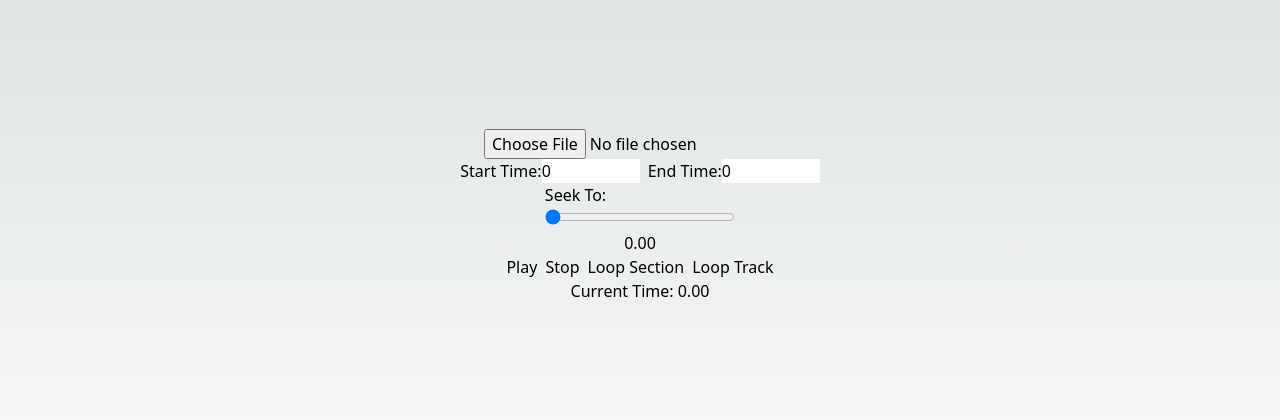
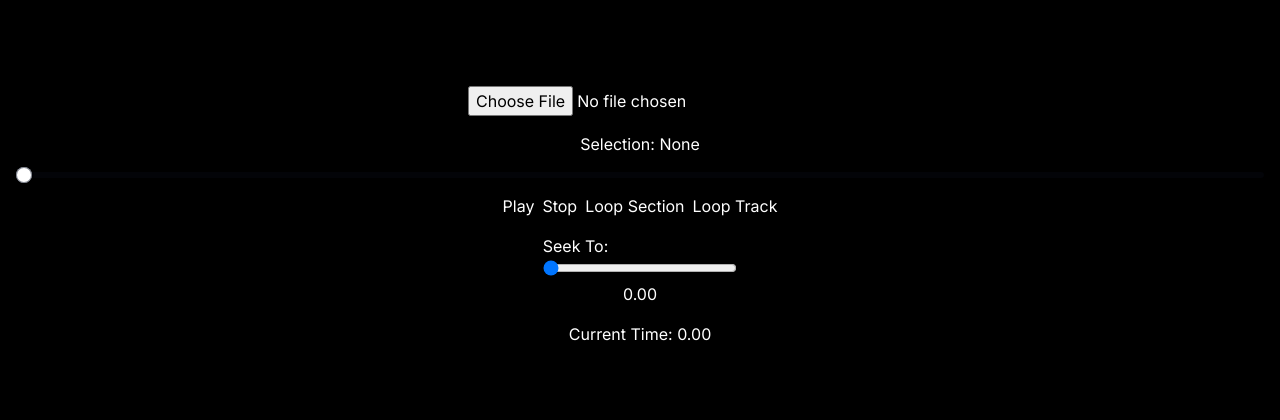
Before and after one commit to dreadhalor/audio-cropper, a Next.js app: page /test-3 in a window 1280 px wide. Shown: the part 184-604 px from the top of the page. Built offline with nearby package versions, Linux system fonts and the light colour scheme.

Commit message:
Updating sandbox ui

```diff
--- a/src/app/globals.css
+++ b/src/app/globals.css
@@ -2,32 +2,75 @@
   @tailwind components;
   @tailwind utilities;
 
+  @layer base {
     :root {
-  --foreground-rgb: 0, 0, 0;
-  --background-start-rgb: 214, 219, 220;
-  --background-end-rgb: 255, 255, 255;
+      --background: 0 0% 100%;
+      --foreground: 222.2 84% 4.9%;
+
+      --card: 0 0% 100%;
+      --card-foreground: 222.2 84% 4.9%;
+
+      --popover: 0 0% 100%;
+      --popover-foreground: 222.2 84% 4.9%;
+
+      --primary: 222.2 47.4% 11.2%;
+      --primary-foreground: 210 40% 98%;
+
+      --secondary: 210 40% 96.1%;
+      --secondary-foreground: 222.2 47.4% 11.2%;
+
+      --muted: 210 40% 96.1%;
+      --muted-foreground: 215.4 16.3% 46.9%;
+
+      --accent: 210 40% 96.1%;
+      --accent-foreground: 222.2 47.4% 11.2%;
+
+      --destructive: 0 84.2% 60.2%;
+      --destructive-foreground: 210 40% 98%;
+
+      --border: 214.3 31.8% 91.4%;
+      --input: 214.3 31.8% 91.4%;
+      --ring: 222.2 84% 4.9%;
+
+      --radius: 0.5rem;
     }
 
-@media (prefers-color-scheme: dark) {
-  :root {
-    --foreground-rgb: 255, 255, 255;
-    --background-start-rgb: 0, 0, 0;
-    --background-end-rgb: 0, 0, 0;
+    .dark {
+      --background: 222.2 84% 4.9%;
+      --foreground: 210 40% 98%;
+
+      --card: 222.2 84% 4.9%;
+      --card-foreground: 210 40% 98%;
+
+      --popover: 222.2 84% 4.9%;
+      --popover-foreground: 210 40% 98%;
+
+      --primary: 210 40% 98%;
+      --primary-foreground: 222.2 47.4% 11.2%;
+
+      --secondary: 217.2 32.6% 17.5%;
+      --secondary-foreground: 210 40% 98%;
+
+      --muted: 217.2 32.6% 17.5%;
+      --muted-foreground: 215 20.2% 65.1%;
+
+      --accent: 217.2 32.6% 17.5%;
+      --accent-foreground: 210 40% 98%;
+
+      --destructive: 0 62.8% 30.6%;
+      --destructive-foreground: 210 40% 98%;
+
+      --border: 217.2 32.6% 17.5%;
+      --input: 217.2 32.6% 17.5%;
+      --ring: 212.7 26.8% 83.9%;
     }
   }
 
+  @layer base {
+    * {
+      @apply border-border;
+    }
     body {
-  color: rgb(var(--foreground-rgb));
-  background: linear-gradient(
-      to bottom,
-      transparent,
-      rgb(var(--background-end-rgb))
-    )
-    rgb(var(--background-start-rgb));
-}
-
-@layer utilities {
-  .text-balance {
-    text-wrap: balance;
+      @apply bg-background text-foreground;
     }
   }
--- a/src/app/layout.tsx
+++ b/src/app/layout.tsx
@@ -1,13 +1,17 @@
 import type { Metadata } from 'next';
-import { Inter } from 'next/font/google';
+import { Inter as FontSans } from 'next/font/google';
 import './globals.css';
-
-const inter = Inter({ subsets: ['latin'] });
+import { cn } from '@/lib/utils';
 
 export const metadata: Metadata = {
   title: 'Create Next App',
   description: 'Generated by create next app',
 };
+
+const fontSans = FontSans({
+  subsets: ['latin'],
+  variable: '--font-sans',
+});
 
 export default function RootLayout({
   children,
@@ -16,7 +20,15 @@ export default function RootLayout({
 }>) {
   return (
     <html lang='en' className='h-full' suppressHydrationWarning>
-      <body className={(inter.className, 'h-full')}>{children}</body>
+      <head />
+      <body
+        className={cn(
+          'h-full font-sans antialiased bg-black text-white',
+          fontSans.variable
+        )}
+      >
+        {children}
+      </body>
     </html>
   );
 }
--- a/src/app/test-3/page.tsx
+++ b/src/app/test-3/page.tsx
@@ -1,5 +1,8 @@
 'use client';
+import React from 'react';
+import { Range, getTrackBackground } from 'react-range';
 import { useSandboxAudioPlayer } from './use-sandbox-audio-player';
+import { Slider } from '@/components/ui/slider';
 
 const Page = () => {
   const {
@@ -22,21 +25,24 @@ const Page = () => {
   const handleFileUpload = async (e: React.ChangeEvent<HTMLInputElement>) => {
     const file = e.target.files?.[0];
     if (!file) return;
+
+    const audioContext = new AudioContext();
     const arrayBuffer = await file.arrayBuffer();
-    loadAudioBuffer(arrayBuffer);
+    const decodedAudioBuffer = await audioContext.decodeAudioData(arrayBuffer);
+    loadAudioBuffer(decodedAudioBuffer);
   };
 
-  const handleStartTimeChange = (e: React.ChangeEvent<HTMLInputElement>) => {
-    const time = parseFloat(e.target.value);
-    if (!isNaN(time) && time >= 0 && time <= (audioBuffer?.duration || 0)) {
-      setSelectionStart(time);
+  const handleRangeChange = (values: number[]) => {
+    const [start, end] = values;
+    if (!isNaN(start) && start >= 0 && start <= (audioBuffer?.duration || 0)) {
+      setSelectionStart(start);
+    } else {
+      setSelectionStart(null);
     }
-  };
-
-  const handleEndTimeChange = (e: React.ChangeEvent<HTMLInputElement>) => {
-    const time = parseFloat(e.target.value);
-    if (!isNaN(time) && time >= 0 && time <= (audioBuffer?.duration || 0)) {
-      setSelectionEnd(time);
+    if (!isNaN(end) && end >= 0 && end <= (audioBuffer?.duration || 0)) {
+      setSelectionEnd(end);
+    } else {
+      setSelectionEnd(null);
     }
   };
 
@@ -48,49 +54,23 @@ const Page = () => {
   };
 
   return (
-    <div className='w-full h-full flex flex-col items-center justify-center'>
+    <div className='w-full px-4 h-full flex flex-col items-center justify-center bg-transparent'>
       <input type='file' accept='audio/*' onChange={handleFileUpload} />
-      <div className='flex gap-2'>
-        <label>
-          Start Time:
-          <input
-            className='text-black'
-            type='number'
-            value={selectionStart}
-            onChange={handleStartTimeChange}
-            min='0'
-            max={audioBuffer?.duration || 0}
-            step='0.01'
+      <div className='w-full flex flex-col items-center pt-4'>
+        <div>
+          Selection:&nbsp;
+          {selectionStart !== null && selectionEnd !== null
+            ? `${selectionStart.toFixed(2)}s - ${selectionEnd.toFixed(2)}s`
+            : 'None'}
+        </div>
+        <Slider
+          className='my-4'
+          value={[selectionStart ?? 0, selectionEnd ?? 0]}
+          onValueChange={handleRangeChange}
+          min={0}
+          max={audioBuffer?.duration || 100}
+          step={0.1}
         />
-        </label>
-        <label>
-          End Time:
-          <input
-            className='text-black'
-            type='number'
-            value={selectionEnd}
-            onChange={handleEndTimeChange}
-            min='0'
-            max={audioBuffer?.duration || 0}
-            step='0.01'
-          />
-        </label>
-      </div>
-      <div className='flex flex-col items-center'>
-        <label>
-          Seek To:
-          <input
-            type='range'
-            value={getCurrentTime()}
-            onChange={handleSeekChange}
-            min='0'
-            max={audioBuffer?.duration || 0}
-            step='0.01'
-            className='w-full'
-          />
-        </label>
-        <div>{getCurrentTime().toFixed(2)}</div>
-      </div>
         <div className='flex gap-2'>
           <button onClick={playPause}>{isPlaying ? 'Pause' : 'Play'}</button>
           <button onClick={stopAudio}>Stop</button>
@@ -107,7 +87,23 @@ const Page = () => {
             Loop Track
           </button>
         </div>
+        <div className='flex flex-col items-center my-4'>
+          <label>
+            Seek To:
+            <input
+              type='range'
+              value={getCurrentTime()}
+              onChange={handleSeekChange}
+              min='0'
+              max={audioBuffer?.duration || 0}
+              step='0.01'
+              className='w-full'
+            />
+          </label>
+          <div>{getCurrentTime().toFixed(2)}</div>
+        </div>
         <div>Current Time: {getCurrentTime().toFixed(2)}</div>
+      </div>
     </div>
   );
 };
--- a/src/app/test-3/use-sandbox-audio-player.tsx
+++ b/src/app/test-3/use-sandbox-audio-player.tsx
@@ -4,8 +4,8 @@ import { useState, useRef, useEffect } from 'react';
 
 export const useSandboxAudioPlayer = () => {
   const [audioBuffer, setAudioBuffer] = useState<AudioBuffer | null>(null);
-  const [selectionStart, setSelectionStart] = useState<number>(0);
-  const [selectionEnd, setSelectionEnd] = useState<number>(0);
+  const [selectionStart, setSelectionStart] = useState<number | null>(null);
+  const [selectionEnd, setSelectionEnd] = useState<number | null>(null);
   const isPlayingRef = useRef<boolean>(false);
   const [exportedIsPlaying, setExportedIsPlaying] = useState<boolean>(false);
   const [currentTime, setCurrentTime] = useState<number>(0);
@@ -34,10 +34,7 @@ export const useSandboxAudioPlayer = () => {
     };
   }, []);
 
-  const loadAudioBuffer = async (arrayBuffer: ArrayBuffer) => {
-    const audioBuffer = await audioContextRef.current!.decodeAudioData(
-      arrayBuffer
-    );
+  const loadAudioBuffer = (audioBuffer: AudioBuffer) => {
     setAudioBuffer(audioBuffer);
     setSelectionEnd(audioBuffer.duration);
   };
@@ -59,7 +56,11 @@ export const useSandboxAudioPlayer = () => {
       if (playStartTime >= audioBuffer.duration) {
         playStartTime = 0; // Start from the beginning if at the end of the track
       }
-    } else if (loopType === 'section') {
+    } else if (
+      loopType === 'section' &&
+      selectionStart !== null &&
+      selectionEnd !== null
+    ) {
       const loopStart = selectionStart;
       const loopEnd = selectionEnd;
       playStartTime =
@@ -100,7 +101,11 @@ export const useSandboxAudioPlayer = () => {
         const elapsed = audioContextRef.current.currentTime - startTimestamp;
         let newTime = playStartTime + elapsed;
 
-        if (loopType === 'section') {
+        if (
+          loopType === 'section' &&
+          selectionStart !== null &&
+          selectionEnd !== null
+        ) {
           const loopStart = selectionStart;
           const loopEnd = selectionEnd;
           const loopDuration = loopEnd - loopStart;
@@ -123,15 +128,7 @@ export const useSandboxAudioPlayer = () => {
       sourceRef.current.disconnect();
       sourceRef.current = null;
     }
-    console.log(
-      'isPlayingRef.current before (pauseAudio)',
-      isPlayingRef.current
-    );
     setIsPlaying(false);
-    console.log(
-      'isPlayingRef.current after (pauseAudio)',
-      isPlayingRef.current
-    );
     pausedTimeRef.current = currentTime;
     if (animationFrameId.current !== null) {
       cancelAnimationFrame(animationFrameId.current);
@@ -146,7 +143,8 @@ export const useSandboxAudioPlayer = () => {
       sourceRef.current = null;
     }
     setIsPlaying(false);
-    const seekTime = loopType === 'section' ? selectionStart : 0;
+    const seekTime =
+      loopType === 'section' && selectionStart !== null ? selectionStart : 0;
     setCurrentTime(seekTime);
     setTrackEnded(false);
     pausedTimeRef.current = seekTime;
@@ -164,7 +162,13 @@ export const useSandboxAudioPlayer = () => {
   };
 
   const loopAndPlaySection = () => {
-    if (!audioBuffer || !audioContextRef.current) return;
+    if (
+      !audioBuffer ||
+      !audioContextRef.current ||
+      selectionStart === null ||
+      selectionEnd === null
+    )
+      return;
 
     if (loopType === 'track') {
       setLoopType('none');
--- /dev/null
+++ b/src/components/ui/slider.tsx
@@ -0,0 +1,29 @@
+'use client';
+
+import * as React from 'react';
+import * as SliderPrimitive from '@radix-ui/react-slider';
+
+import { cn } from '@/lib/utils';
+
+const Slider = React.forwardRef<
+  React.ElementRef<typeof SliderPrimitive.Root>,
+  React.ComponentPropsWithoutRef<typeof SliderPrimitive.Root>
+>(({ className, ...props }, ref) => (
+  <SliderPrimitive.Root
+    ref={ref}
+    className={cn(
+      'relative flex w-full touch-none select-none items-center',
+      className
+    )}
+    {...props}
+  >
+    <SliderPrimitive.Track className='relative h-1.5 w-full grow overflow-hidden rounded-full bg-primary/20'>
+      <SliderPrimitive.Range className='absolute h-full bg-primary' />
+    </SliderPrimitive.Track>
+    <SliderPrimitive.Thumb className='block h-4 w-4 rounded-full border border-primary/50 bg-background shadow transition-colors focus-visible:outline-none focus-visible:ring-1 focus-visible:ring-ring disabled:pointer-events-none disabled:opacity-50' />
+    <SliderPrimitive.Thumb className='block h-4 w-4 rounded-full border border-primary/50 bg-background shadow transition-colors focus-visible:outline-none focus-visible:ring-1 focus-visible:ring-ring disabled:pointer-events-none disabled:opacity-50' />
+  </SliderPrimitive.Root>
+));
+Slider.displayName = SliderPrimitive.Root.displayName;
+
+export { Slider };
--- /dev/null
+++ b/src/lib/utils.ts
@@ -0,0 +1,6 @@
+import { type ClassValue, clsx } from "clsx"
+import { twMerge } from "tailwind-merge"
+
+export function cn(...inputs: ClassValue[]) {
+  return twMerge(clsx(inputs))
+}
--- a/tailwind.config.ts
+++ b/tailwind.config.ts
@@ -1,20 +1,84 @@
-import type { Config } from "tailwindcss";
+import type { Config } from 'tailwindcss';
+import { fontFamily } from 'tailwindcss/defaultTheme';
 
-const config: Config = {
+const config = {
+  darkMode: ['class'],
   content: [
-    "./src/pages/**/*.{js,ts,jsx,tsx,mdx}",
-    "./src/components/**/*.{js,ts,jsx,tsx,mdx}",
-    "./src/app/**/*.{js,ts,jsx,tsx,mdx}",
+    './pages/**/*.{ts,tsx}',
+    './components/**/*.{ts,tsx}',
+    './app/**/*.{ts,tsx}',
+    './src/**/*.{ts,tsx}',
   ],
+  prefix: '',
   theme: {
+    container: {
+      center: true,
+      padding: '2rem',
+      screens: {
+        '2xl': '1400px',
+      },
+    },
     extend: {
-      backgroundImage: {
-        "gradient-radial": "radial-gradient(var(--tw-gradient-stops))",
-        "gradient-conic":
-          "conic-gradient(from 180deg at 50% 50%, var(--tw-gradient-stops))",
+      fontFamily: {
+        sans: ['var(--font-sans)', ...fontFamily.sans],
+      },
+      colors: {
+        border: 'hsl(var(--border))',
+        input: 'hsl(var(--input))',
+        ring: 'hsl(var(--ring))',
+        background: 'hsl(var(--background))',
+        foreground: 'hsl(var(--foreground))',
+        primary: {
+          DEFAULT: 'hsl(var(--primary))',
+          foreground: 'hsl(var(--primary-foreground))',
+        },
+        secondary: {
+          DEFAULT: 'hsl(var(--secondary))',
+          foreground: 'hsl(var(--secondary-foreground))',
+        },
+        destructive: {
+          DEFAULT: 'hsl(var(--destructive))',
+          foreground: 'hsl(var(--destructive-foreground))',
+        },
+        muted: {
+          DEFAULT: 'hsl(var(--muted))',
+          foreground: 'hsl(var(--muted-foreground))',
+        },
+        accent: {
+          DEFAULT: 'hsl(var(--accent))',
+          foreground: 'hsl(var(--accent-foreground))',
+        },
+        popover: {
+          DEFAULT: 'hsl(var(--popover))',
+          foreground: 'hsl(var(--popover-foreground))',
+        },
+        card: {
+          DEFAULT: 'hsl(var(--card))',
+          foreground: 'hsl(var(--card-foreground))',
+        },
+      },
+      borderRadius: {
+        lg: 'var(--radius)',
+        md: 'calc(var(--radius) - 2px)',
+        sm: 'calc(var(--radius) - 4px)',
+      },
+      keyframes: {
+        'accordion-down': {
+          from: { height: '0' },
+          to: { height: 'var(--radix-accordion-content-height)' },
+        },
+        'accordion-up': {
+          from: { height: 'var(--radix-accordion-content-height)' },
+          to: { height: '0' },
+        },
+      },
+      animation: {
+        'accordion-down': 'accordion-down 0.2s ease-out',
+        'accordion-up': 'accordion-up 0.2s ease-out',
       },
     },
   },
-  plugins: [],
-};
+  plugins: [require('tailwindcss-animate')],
+} satisfies Config;
+
 export default config;
```
Also changed, not shown: package.json (+7 -0 lines), components.json (added), 1 other file (tests, documents, lock files or other folders). Lines whose indentation alone changed are shown as unchanged.
